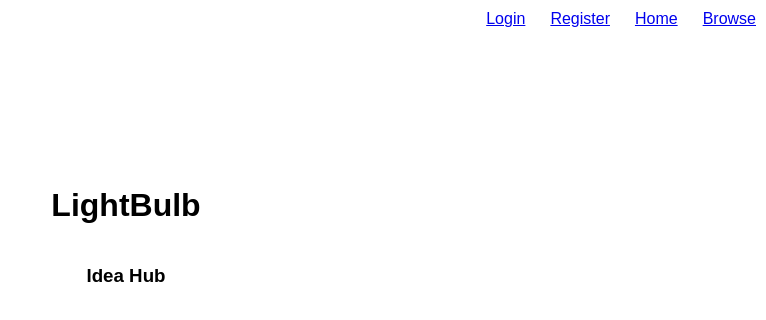
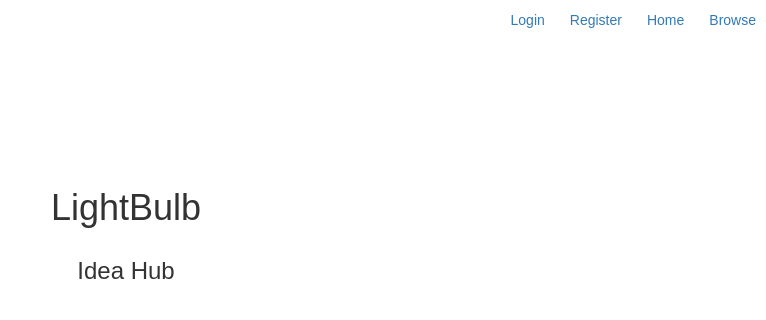
Before and after one commit to ckarras11/lightbulb-client, a React app: page public/index.html in a window 1280 px wide. Shown: the whole page, without its empty margins (514-1280 px from the left). Built offline with nearby package versions, Linux system fonts and the light colour scheme.

Commit message:
Removed favicon and added bootstrap css

```diff
--- a/public/index.html
+++ b/public/index.html
@@ -9,16 +9,7 @@
       homescreen on Android. See https://developers.google.com/web/fundamentals/engage-and-retain/web-app-manifest/
     -->
     <link rel="manifest" href="%PUBLIC_URL%/manifest.json">
-    <link rel="shortcut icon" href="%PUBLIC_URL%/favicon.ico">
-    <!--
-      Notice the use of %PUBLIC_URL% in the tags above.
-      It will be replaced with the URL of the `public` folder during the build.
-      Only files inside the `public` folder can be referenced from the HTML.
-
-      Unlike "/favicon.ico" or "favicon.ico", "%PUBLIC_URL%/favicon.ico" will
-      work correctly both with client-side routing and a non-root public URL.
-      Learn how to configure a non-root public URL by running `npm run build`.
-    -->
+    <link rel="stylesheet" href="https://maxcdn.bootstrapcdn.com/bootstrap/3.3.7/css/bootstrap.min.css">
     <title>React App</title>
   </head>
   <body>
```
Also changed, not shown: public/favicon.ico (deleted).
